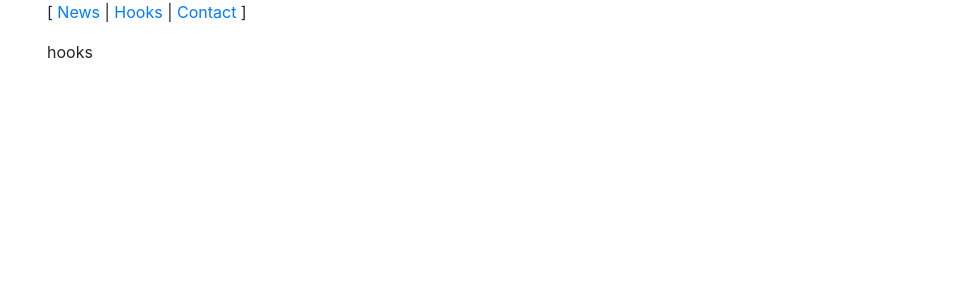
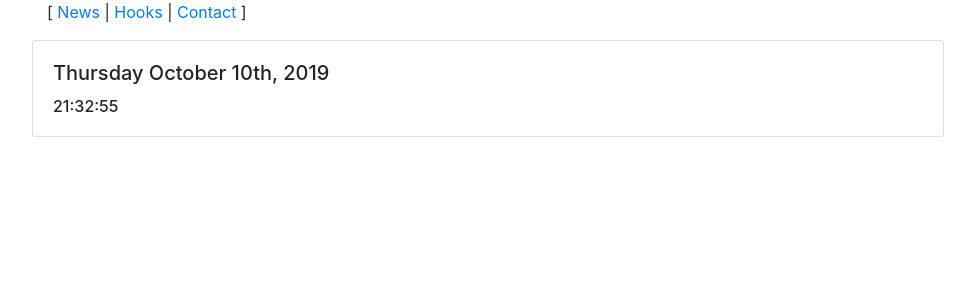
Before and after one commit to slavahatnuke/react-redux-saga-for-students, a React (Create React App) app: page /hooks in a window 1280 px wide. Shown: the top 300 px of the page, without its empty margins (38-1013 px from the left). Built offline with nearby package versions, Linux system fonts and the light colour scheme.

Commit message:
added hooks page

```diff
--- a/package.json
+++ b/package.json
@@ -4,6 +4,7 @@
   "private": true,
   "dependencies": {
     "bootstrap": "^4.3.1",
+    "fecha": "^3.0.3",
     "node-sass": "^4.12.0",
     "react": "^16.10.2",
     "react-dom": "^16.10.2",
--- a/src/components/App.js
+++ b/src/components/App.js
@@ -7,7 +7,7 @@ import {
   Link
 } from "react-router-dom";
 
-import styles from './App.module.css';
+import styles from './App.module.scss';
 
 function App({
                HomePage = () => 'home',
--- /dev/null
+++ b/src/components/HooksPage.js
@@ -0,0 +1,34 @@
+import React, { useState, useEffect } from 'react'
+
+import fecha from 'fecha';
+
+import style from './HooksPage.module.scss';
+
+export default function HooksPage() {
+  const [now, setNow] = useState(new Date());
+
+  useEffect(function () {
+    const interval = setInterval(() => {
+      setNow(new Date())
+    }, 1e3);
+
+    return function () {
+      clearInterval(interval)
+    }
+  }, [setNow]);
+
+  const date = fecha.format(now, 'dddd MMMM Do, YYYY');
+  const time = fecha.format(now, 'HH:mm:ss');
+
+  return (<div>
+
+    <div className="row">
+      <div className={`card ${style.card}`}>
+        <div className="card-body">
+          <h5 className="card-title">{date}</h5>
+          <h6 className="card-text">{time}</h6>
+        </div>
+      </div>
+    </div>
+  </div>)
+}
--- /dev/null
+++ b/src/components/HooksPage.module.scss
@@ -0,0 +1,3 @@
+.card {
+  width: 80%;
+}
--- a/src/containers/AppContainer.js
+++ b/src/containers/AppContainer.js
@@ -5,12 +5,13 @@ import { Provider } from 'react-redux';
 import { store } from '../redux/store';
 
 import HomePage from './HomePage';
+import HooksPage from '../components/HooksPage';
 
 export default function AppContainer() {
 
   return (
     <Provider store={store}>
-      <App HomePage={HomePage} />
+      <App HomePage={HomePage} HooksPage={HooksPage} />
     </Provider>
   )
 }
```
Also changed, not shown: src/components/App.module.scss (renamed from src/components/App.module.css), 2 other files (tests, documents, lock files or other folders).
